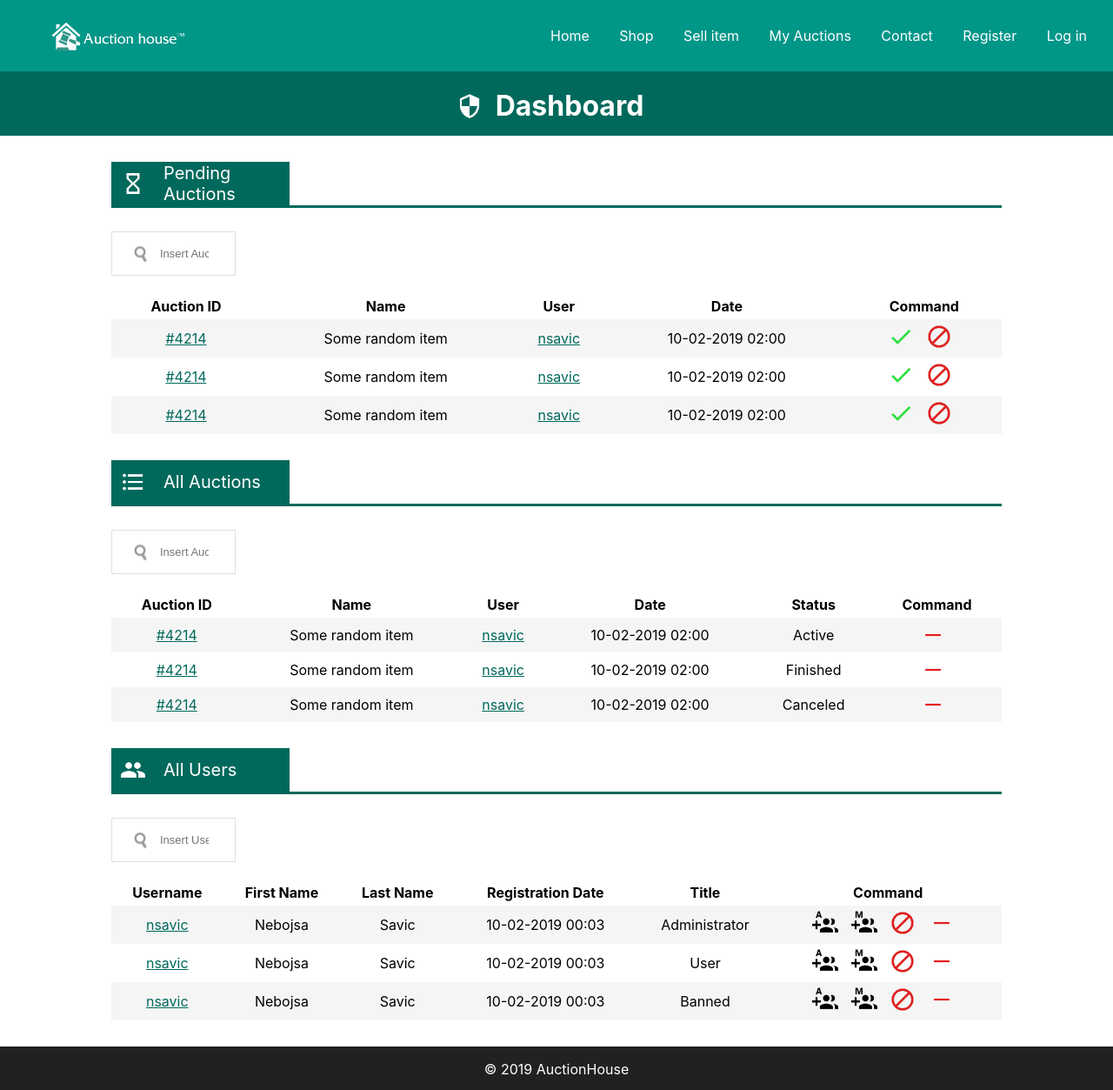
After one commit to nsavicks/AuctionHouse, a PHP site: page /Dashboard.htm in a window 1280 px wide. The commit adds this page. Shown: the whole page at 87% size. Run offline with PHP 8.4, Linux system fonts and the light colour scheme.

Commit message:
Added dashboard page

```diff
--- /dev/null
+++ b/Dashboard.htm
@@ -0,0 +1,196 @@
+<html>
+
+<head>
+    <title>Dashboard - AuctionHouse&trade;</title>
+    <link rel="stylesheet" type="text/css" href="css/style.css" />
+</head>
+
+<body>
+    <header>
+        <img id="header-logo" src="img/logo.png">
+        <ul id="nav">
+            <li><a href="Index.htm">Home</a></li>
+            <li><a href="Shop.htm">Shop</a></li>
+            <li><a href="SellItem.htm">Sell item</a></li>
+            <li><a href="MyAuctions.htm">My Auctions</a></li>
+            <li><a href="Contact.htm">Contact</a></li>
+            <li><a href="Register.htm">Register</a></li>
+            <li><a href="Login.htm">Log in</a></li>
+        </ul>
+    </header>
+
+    <div id="page-title">
+        <img src="img/securityW.png" />
+        <h1>Dashboard</h1>
+    </div>
+
+    <div class="page-content">
+        <div id="pending-auctions">
+            <div class="auctions-preview-title">
+                <div class="auctions-preview-title-left">
+                    <img src="img/pending.png">
+                    <h1>Pending Auctions</h1>
+                </div>
+                <div class="auctions-preview-title-right">
+                </div>
+            </div>
+
+            <div class="search-bar">
+                <input type="search" placeholder="Insert Auction ID or Name...">
+            </div>
+
+            <table>
+                <tr>
+                    <th>Auction ID</th>
+                    <th>Name</th>
+                    <th>User</th>
+                    <th>Date</th>
+                    <th colspan="2">Command</th>
+                </tr>
+                <tr>
+                    <td><a href="#">#4214</a></td>
+                    <td>Some random item</td>
+                    <td><a href="#">nsavic</a></td>
+                    <td>10-02-2019 02:00</td>
+                    <td><a href="#"><img src="img/checkG.png"></a> <a href="#"><img src="img/blockR.png"></a></td>
+                </tr>
+                <tr>
+                    <td><a href="#">#4214</a></td>
+                    <td>Some random item</td>
+                    <td><a href="#">nsavic</a></td>
+                    <td>10-02-2019 02:00</td>
+                    <td><a href="#"><img src="img/checkG.png"></a> <a href="#"><img src="img/blockR.png"></a></td>
+                </tr>
+                <tr>
+                    <td><a href="#">#4214</a></td>
+                    <td>Some random item</td>
+                    <td><a href="#">nsavic</a></td>
+                    <td>10-02-2019 02:00</td>
+                    <td><a href="#"><img src="img/checkG.png"></a> <a href="#"><img src="img/blockR.png"></a></td>
+                </tr>
+            </table>
+        </div>
+
+        <div id="all-auctions">
+            <div class="auctions-preview-title">
+                <div class="auctions-preview-title-left">
+                    <img src="img/list.png">
+                    <h1>All Auctions</h1>
+                </div>
+                <div class="auctions-preview-title-right">
+                </div>
+            </div>
+
+            <div class="search-bar">
+                <input type="search" placeholder="Insert Auction ID or Name...">
+            </div>
+
+            <table>
+                <tr>
+                    <th>Auction ID</th>
+                    <th>Name</th>
+                    <th>User</th>
+                    <th>Date</th>
+                    <th>Status</th>
+                    <th colspan="2">Command</th>
+                </tr>
+                <tr>
+                    <td><a href="#">#4214</a></td>
+                    <td>Some random item</td>
+                    <td><a href="#">nsavic</a></td>
+                    <td>10-02-2019 02:00</td>
+                    <td>Active</td>
+                    <td><a href="#"><img src="img/remove.png"></a></td>
+                </tr>
+                <tr>
+                    <td><a href="#">#4214</a></td>
+                    <td>Some random item</td>
+                    <td><a href="#">nsavic</a></td>
+                    <td>10-02-2019 02:00</td>
+                    <td>Finished</td>
+                    <td><a href="#"><img src="img/remove.png"></a></td>
+                </tr>
+                <tr>
+                    <td><a href="#">#4214</a></td>
+                    <td>Some random item</td>
+                    <td><a href="#">nsavic</a></td>
+                    <td>10-02-2019 02:00</td>
+                    <td>Canceled</td>
+                    <td><a href="#"><img src="img/remove.png"></a></td>
+                </tr>
+            </table>
+        </div>
+
+        <div id="all-users">
+            <div class="auctions-preview-title">
+                <div class="auctions-preview-title-left">
+                    <img src="img/people.png">
+                    <h1>All Users</h1>
+                </div>
+                <div class="auctions-preview-title-right">
+                </div>
+            </div>
+
+            <div class="search-bar">
+                <input type="search" placeholder="Insert Username or Name...">
+            </div>
+
+            <table>
+                <tr>
+                    <th>Username</th>
+                    <th>First Name</th>
+                    <th>Last Name</th>
+                    <th>Registration Date</th>
+                    <th>Title</th>
+                    <th colspan="2">Command</th>
+                </tr>
+                <tr>
+                    <td><a href="">nsavic</a></td>
+                    <td>Nebojsa</td>
+                    <td>Savic</td>
+                    <td>10-02-2019 00:03</td>
+                    <td>Administrator</td>
+                    <td>
+                        <a href=""><img src="img/add-administrator.png"></a>
+                        <a href=""><img src="img/add-moderator.png"></a>
+                        <a href=""><img src="img/blockR.png"></a>
+                        <a href=""><img src="img/remove.png"></a>
+                    </td>
+                </tr>
+                <tr>
+                    <td><a href="">nsavic</a></td>
+                    <td>Nebojsa</td>
+                    <td>Savic</td>
+                    <td>10-02-2019 00:03</td>
+                    <td>User</td>
+                    <td>
+                        <a href=""><img src="img/add-administrator.png"></a>
+                        <a href=""><img src="img/add-moderator.png"></a>
+                        <a href=""><img src="img/blockR.png"></a>
+                        <a href=""><img src="img/remove.png"></a>
+                    </td>
+                </tr>
+                <tr>
+                    <td><a href="">nsavic</a></td>
+                    <td>Nebojsa</td>
+                    <td>Savic</td>
+                    <td>10-02-2019 00:03</td>
+                    <td>Banned</td>
+                    <td>
+                        <a href=""><img src="img/add-administrator.png"></a>
+                        <a href=""><img src="img/add-moderator.png"></a>
+                        <a href=""><img src="img/blockR.png"></a>
+                        <a href=""><img src="img/remove.png"></a>
+                    </td>
+                </tr>
+
+            </table>
+        </div>
+    </div>
+
+    <footer>
+        <p>&copy; 2019 AuctionHouse</p>
+    </footer>
+</body>
+
+</html>
--- a/MyAuctions.htm
+++ b/MyAuctions.htm
@@ -71,11 +71,11 @@
 
     </div>
 
-    <div id="my-auctions">
+    <div id="owned-auctions">
         <div class="auctions-preview-title">
             <div class="auctions-preview-title-left">
                 <img src="img/list.png">
-                <h1>My Auctions</h1>
+                <h1>Owned Auctions</h1>
             </div>
             <div class="auctions-preview-title-right">
             </div>
--- a/css/style.css
+++ b/css/style.css
@@ -42,10 +42,17 @@ input[type=search]{
    background-repeat:no-repeat;
    background-position:left center;
    outline:0;
+   width: 70%;
+   transition: 0.5s;
 }
 
-input[type=search]:hover, input[type=search]:focus{
+input[type=search]:hover{
+   width: 100%;
+   transition: 0.5s;
+}
 
+input[type=search]:focus{
+   border-color: #00695C;
 }
 
 button,input[type=submit]{
@@ -435,7 +442,7 @@ input[type=radio]{
 
 /* MyAuctions page */
 
-#my-bids, #my-auctions{
+#my-bids, #owned-auctions{
    width: 80%;
    margin: 0 auto;
    margin-top: 30px;
@@ -523,7 +530,11 @@ input[type=radio]{
    margin-top: 30px;
 }
 
-#pending-auctions img{
+#pending-auctions, #all-auctions, #all-users{
+   margin-bottom: 30px;
+}
+
+#pending-auctions img, #all-auctions img, #all-users img{
    width: 30px;
    height: auto;
    margin-right: 10px;
```
Also changed, not shown: AdminPanel.htm (deleted, +0 -80 lines), img/add-administrator.png (added), img/add-moderator.png (added), img/blockR.png (added), img/checkG.png (added), img/people.png (added), img/remove.png (added).
